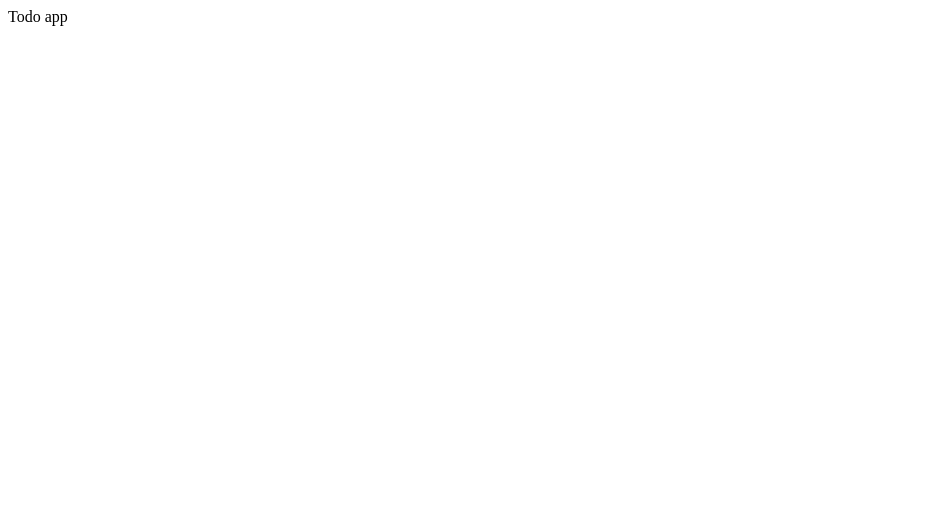
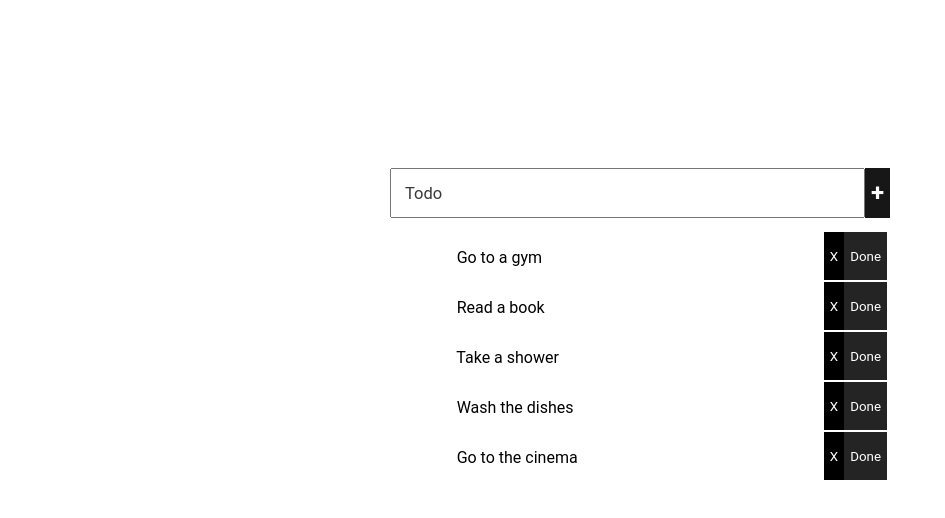
Before and after one commit to jovana-marceta/todo-app-angular, an Angular app: page / in a window 1280 px wide. Shown: the top 518 px of the page, without its empty margins (0-945 px from the left). Built offline with nearby package versions, Linux system fonts and the light colour scheme.

Commit message:
Adding simple html/css structure

```diff
--- a/src/app/app.component.css
+++ b/src/app/app.component.css
@@ -0,0 +1,90 @@
+* {
+    font-family: 'Roboto';
+}
+
+.container {
+    padding-top: 160px;
+    display: flex;
+    flex-direction: column;
+    flex-wrap: nowrap;
+}
+
+.todo-list {
+    display: flex;
+    flex-direction: column;
+    flex-wrap: nowrap;
+    width: 500px;
+    margin: auto;
+}
+
+.input-group {
+    display: flex;
+    justify-content: center;
+    height: 50px;
+    padding-bottom: 11px;
+}
+
+input {
+    flex-grow: 1;
+    padding: 13px;
+    font-size: 16.5px;
+    color: #1c1c1c;
+}
+
+::placeholder {
+    color: rgb(56, 56, 56);
+}
+
+input:focus {
+    border-style: solid;
+    outline: none !important;
+    border: 1px solid rgb(48, 48, 48);
+    box-shadow: 0 0 10px rgb(171, 171, 171);
+}
+
+.add-button {
+    border-style: none;
+    cursor: pointer;
+    color: #ffffff;
+    background-color: rgb(23, 23, 23);
+    font-size: x-large;
+    font-weight: bold;
+    /* color: white; */
+}
+
+button {
+    border-style: none;
+    cursor: pointer;
+    height: 100%;
+}
+
+.done-button {
+    background-color: #242424;
+    color: #ffffff;
+}
+
+.remove-button {
+    background-color: #000000;
+    color: #ffffff;
+}
+
+table {
+    list-style-type: none;
+    margin: auto;
+    width: 100%;
+    padding: 0%;
+}
+
+tr {
+    /* padding: 20px; */
+    height: 50px;
+    text-align: left;
+
+    flex-wrap: nowrap;
+    display: flex;
+    justify-content: space-between;
+}
+
+td {
+    margin-left: 1rem;
+}
--- a/src/app/app.component.html
+++ b/src/app/app.component.html
@@ -1 +1,65 @@
-Todo app
+<div class="container">
+  <div class="todo-list">
+    <div class="input-group">
+      <input type="text" placeholder="Todo">
+      <button class="add-button">+</button>
+    </div>
+    <table>
+      <tr class="even">
+        <td>
+          <pre>
+            Go to a gym
+          </pre>
+        </td>
+        <td>
+          <button class="remove-button">X</button>
+          <button class="done-button">Done</button>
+        </td>
+      </tr>
+      <tr class="odd">
+        <td>
+          <pre>
+            Read a book
+          </pre>
+        </td>
+        <td>
+          <button class="remove-button">X</button>
+          <button class="done-button">Done</button>
+        </td>
+      </tr>
+      <tr class="even">
+        <td>
+          <pre>
+            Take a shower
+          </pre>
+        </td>
+        <td>
+          <button class="remove-button">X</button>
+          <button class="done-button">Done</button>
+        </td>
+      </tr>
+      <tr class="odd">
+        <td>
+          <pre>
+            Wash the dishes
+          </pre>
+        </td>
+        <td>
+          <button class="remove-button">X</button>
+          <button class="done-button">Done</button>
+        </td>
+      </tr>
+      <tr class="even">
+        <td>
+          <pre>
+            Go to the cinema
+          </pre>
+        </td>
+        <td>
+          <button class="remove-button">X</button>
+          <button class="done-button">Done</button>
+        </td>
+      </tr>
+    </table>
+  </div>
+</div>
```
